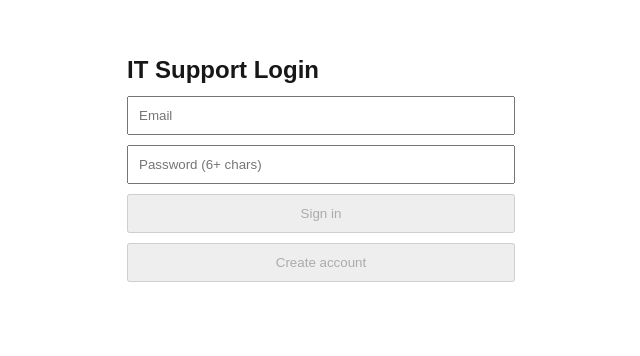
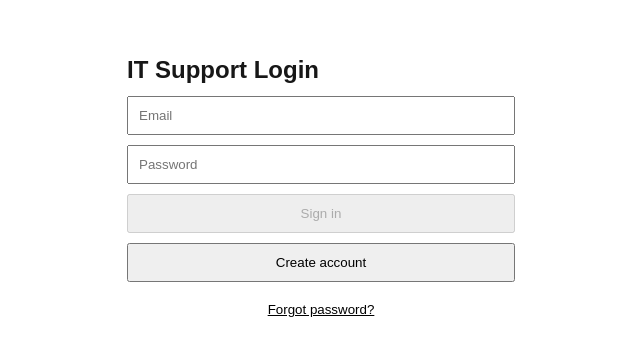
Before and after one commit to mradwancs/peck-ticketing, a Next.js app: page /login in a window 1280 px wide. Shown: the top 356 px of the page, without its empty margins (319-959 px from the left). Built offline with nearby package versions, Linux system fonts and the light colour scheme; no server answers.

Commit message:
made create account route to create-account page

```diff
--- a/src/app/login/page.tsx
+++ b/src/app/login/page.tsx
@@ -50,35 +50,14 @@ export default function LoginPage() {
     }
   }
 
-  async function doSignUp() {
-    setBusy(true);
+  function goToCreateAccount() {
     setError(null);
+    router.push("/create-account");
+  }
 
-    try {
-      const { data, error } = await supabase.auth.signUp({
-        email: email.trim(),
-        password,
-      });
-      if (error) throw error;
-
-      // With confirm email OFF, you usually get a session immediately,
-      // but we handle the fallback just in case.
-      let userId = data.session?.user?.id;
-
-      if (!userId) {
-        const { data: userData, error: userErr } = await supabase.auth.getUser();
-        if (userErr) throw userErr;
-        userId = userData.user?.id ?? null;
-      }
-
-      if (!userId) throw new Error("Account created, but no user session found.");
-
-      await routeAfterAuth(userId);
-    } catch (err: any) {
-      setError(err?.message ?? "Sign up failed.");
-    } finally {
-      setBusy(false);
-    }
+  function goToForgotPassword() {
+    setError(null);
+    router.push("/forgot-password");
   }
 
   return (
@@ -99,7 +78,7 @@ export default function LoginPage() {
 
         <input
           type="password"
-          placeholder="Password (6+ chars)"
+          placeholder="Password"
           value={password}
           autoComplete="current-password"
           onChange={(e) => setPassword(e.target.value)}
@@ -112,16 +91,31 @@ export default function LoginPage() {
           onClick={doSignIn}
           style={{ padding: 10 }}
         >
-          Sign in
+          {busy ? "Signing in..." : "Sign in"}
         </button>
 
         <button
           type="button"
-          disabled={busy || !email.trim() || password.length < 6}
-          onClick={doSignUp}
+          disabled={busy}
+          onClick={goToCreateAccount}
           style={{ padding: 10 }}
         >
           Create account
+        </button>
+
+        <button
+          type="button"
+          disabled={busy}
+          onClick={goToForgotPassword}
+          style={{
+            padding: 10,
+            background: "transparent",
+            border: "none",
+            textDecoration: "underline",
+            cursor: "pointer",
+          }}
+        >
+          Forgot password?
         </button>
 
         {error && <p>{error}</p>}
```
